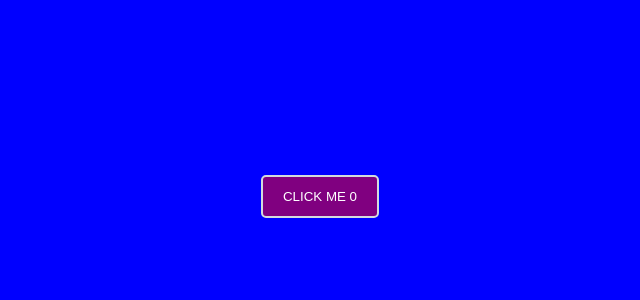
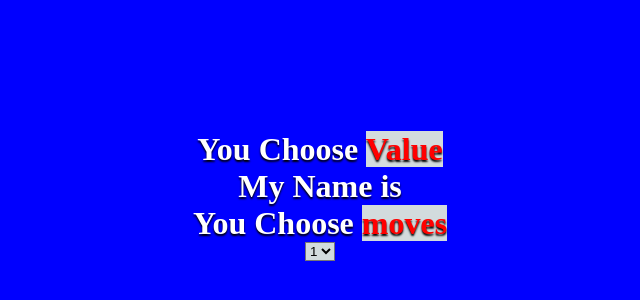
Before and after one commit to ayush007-ak/React-js-pratice-and-revision, a React (Create React App) app: page / in a window 1280 px wide. Shown: the part 204-504 px from the top of the page, without its empty margins (320-960 px from the left). Built offline with nearby package versions, Linux system fonts and the light colour scheme; no server answers; a web font is replaced by a local one.

Commit message:
POKEMON API

```diff
--- a/package.json
+++ b/package.json
@@ -8,6 +8,7 @@
     "@testing-library/jest-dom": "^4.2.4",
     "@testing-library/react": "^9.3.2",
     "@testing-library/user-event": "^7.1.2",
+    "axios": "^0.21.0",
     "bootstrap": "^4.5.3",
     "react": "^16.13.1",
     "react-dom": "^16.13.1",
--- a/src/App.js
+++ b/src/App.js
@@ -1,18 +1,13 @@
-import React, { useEffect, useState } from 'react'
+//React AXios and APi call
+//Fetch API -AXIOS is use to fetch APIs
 
-
+import React from 'react'
 
 const App = () => {
-    const [num , setnum] = useState(0)
+    return (
+        <div>
 
-    useEffect(() => {
-        //alert("Hello")
-        document.title=`you clicked me${num}`
-    })
-    return (
-        <button onClick={() => {
-            setnum(num+1)
-        }}> Click Me {num}</button>
+        </div>
     )
 }
 
@@ -41,21 +36,25 @@ export default App
 
 
 
+// import React, { useEffect, useState } from 'react'
 
 
 
+// const App = () => {
+//     const [num , setnum] = useState(0)
 
+//     useEffect(() => {
+//         //alert("Hello")
+//         document.title=`you clicked me${num}`
+//     })
+//     return (
+//         <button onClick={() => {
+//             setnum(num+1)
+//         }}> Click Me {num}</button>
+//     )
+// }
 
-
-
-
-
-
-
-
-
-
-
+// export default App
 
 
 
--- /dev/null
+++ b/src/ComA.jsx
@@ -0,0 +1,50 @@
+//Using Pokemon API
+//Axios is a package which is used before fetcing API
+
+
+
+
+import React, { useEffect, useState } from 'react';
+import axios from "axios";
+
+
+const ComA = () => {
+
+const [num , setNum] = useState();
+const [name, setName] = useState();
+const [moves , setMove] = useState();
+
+useEffect(() => {
+   // alert('hi');
+   //asynchronous java script ka use krne ja ra hun ma
+   async function getData(){
+       const res = await axios.get(`https://pokeapi.co/api/v2/pokemon/${num}`)
+       console.log(res.data.name)
+       setName(res.data.name);
+       setMove(res.data.moves.length);
+   }
+
+   getData();
+
+})
+    return (
+        <>
+        <h1> You Choose <span style={{color : "red"}}>  {num} Value  </span></h1>
+        <h1> My Name is  <span style={{color : "red"}}>  {name} </span>  </h1>
+        <h1> You Choose <span  style={{color : "red"}} >  {moves} moves</span>  </h1>
+            <select value={num} onChange={(event) =>{
+                      setNum(event.target.value);
+            }}>
+                <option value='1'> 1 </option>
+                <option value='2'> 2 </option>
+                <option value='3'> 3 </option>
+                <option value='4'> 4 </option>
+                <option value='5'> 5 </option>
+            </select>
+
+        </>
+    );
+
+}
+
+export default ComA
--- a/src/index.js
+++ b/src/index.js
@@ -2,8 +2,9 @@ import React from 'react' ;
 import ReactDOM from 'react-dom';
 import App from './App';
 import "./index.css";
+import ComA from "./ComA";
 
-ReactDOM.render(<App/> , document.getElementById('root'));
+ReactDOM.render( <ComA/> , document.getElementById('root'));
 
 
 
```
Also changed, not shown: 1 other file (tests, documents, lock files or other folders).
